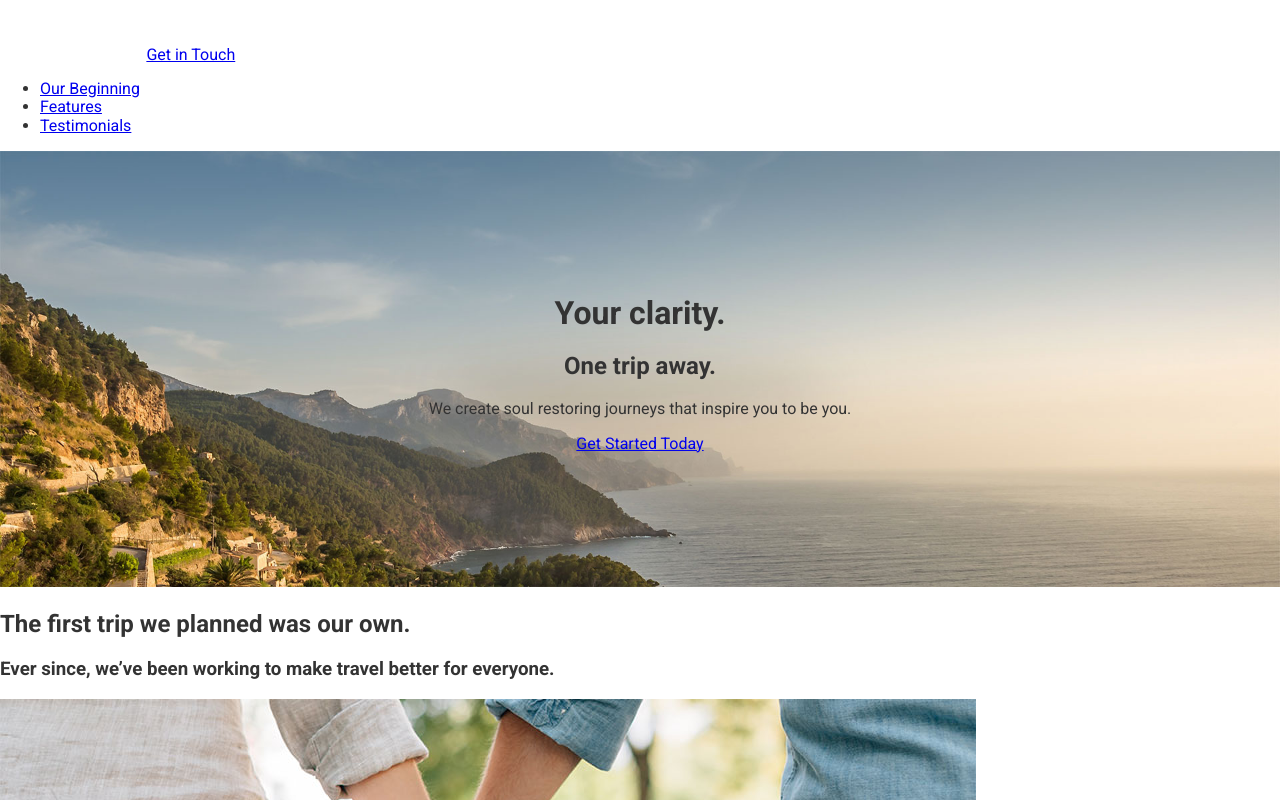
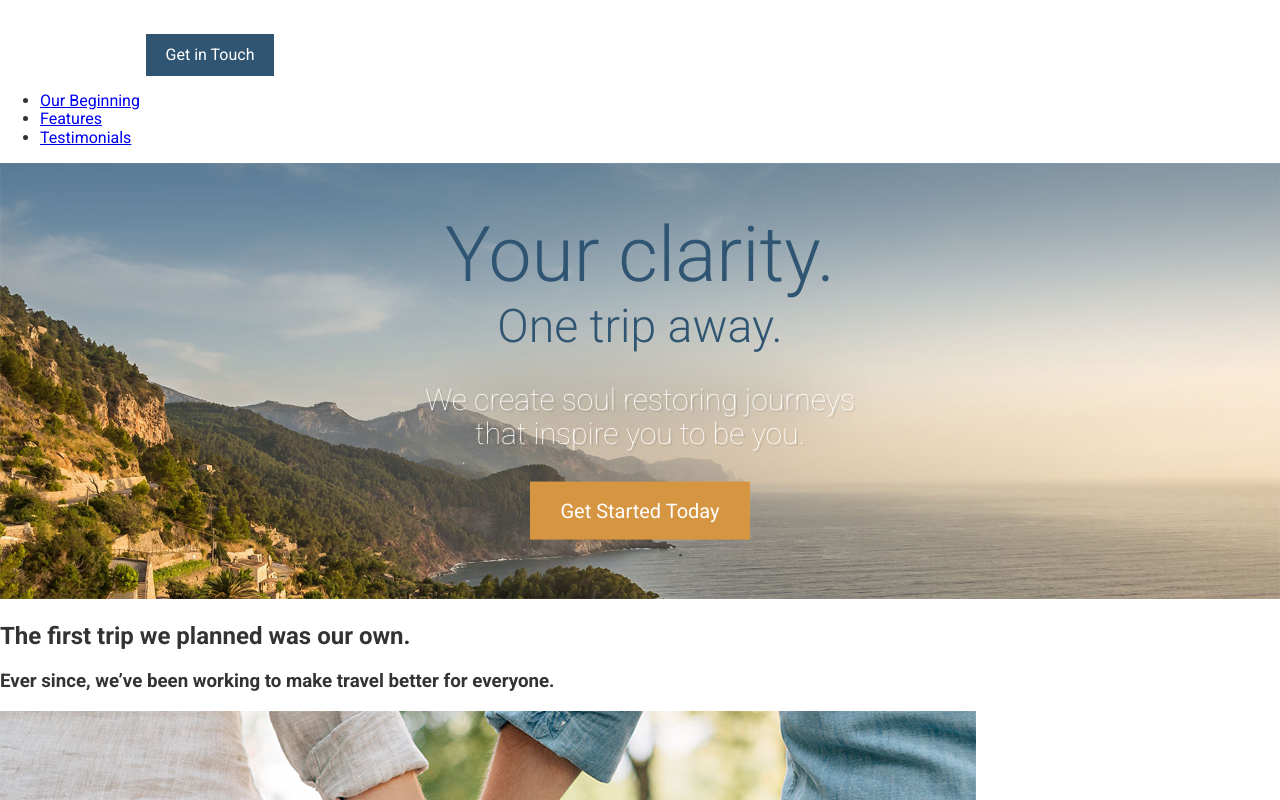
Before and after one commit to CodeConnects/travelingo, a website: page app/index.html in a window 1280 px wide. Shown: the top 800 px of the page. Drawn offline with Linux system fonts and the light colour scheme.

Commit message:
Added browser watch, some more postcss packages, and beginning css build

```diff
--- /dev/null
+++ b/app/assets/styles/base/_vars.css
@@ -0,0 +1,2 @@
+$main-blue: #2f5572;
+$main-orange: #d59541;
--- /dev/null
+++ b/app/assets/styles/modules/_btn.css
@@ -0,0 +1,16 @@
+.btn {
+    background-color: $main-blue;
+    color: #fff;
+    text-decoration: none;
+    padding: .75rem 1.2rem;
+    display: inline-block;
+
+    &--orange {
+        background-color: $main-orange;
+    }
+
+    &--large {
+        font-size: 1.25rem;
+        padding: 1.1rem 1.9rem;
+    }
+}
--- a/app/assets/styles/modules/_large-hero.css
+++ b/app/assets/styles/modules/_large-hero.css
@@ -1,7 +1,7 @@
 .large-hero {
     position: relative;
-}
-.large-hero__text-content {
+
+    &__text-content {
         width: 100%;
         text-align: center;
         position: absolute;
@@ -9,3 +9,28 @@
         top: 50%;
         transform: translateY(-50%);
     }
+
+    &__title {
+        font-weight: 300;
+        color: $main-blue;
+        font-size: 4.8rem;
+        margin: 0;
+    }
+
+    &__subtitle {
+        font-weight: 300;
+        color: $main-blue;
+        font-size: 2.9rem;
+        margin: 0;
+    }
+
+    &__description {
+        color: #fff;
+        font-size: 1.875rem;
+        font-weight: 100;
+        text-shadow: 2px 2px 0 rgba(0,0,0,.1);
+        max-width: 30rem;
+        margin-left: auto;
+        margin-right: auto;
+    }
+}
--- a/app/assets/styles/styles.css
+++ b/app/assets/styles/styles.css
@@ -1,3 +1,5 @@
 @import "normalize.css";
-@import "base/_global.css";
+@import "base/_vars";
+@import "base/_global";
 @import "modules/_large-hero";
+@import "modules/_btn";
--- a/app/index.html
+++ b/app/index.html
@@ -11,7 +11,7 @@
 <body>
   <header>
     <img src="assets/images/icons/clear-view-escapes.svg">
-    <a href="#">Get in Touch</a>
+    <a class="btn" href="#">Get in Touch</a>
     <nav>
       <ul>
         <li><a href="#our-beginning">Our Beginning</a></li>
@@ -24,10 +24,10 @@
   <div class="large-hero">
     <img src="assets/images/hero--large.jpg">
     <div class="large-hero__text-content">
-      <h1>Your clarity.</h1>
-      <h2>One trip away.</h2>
-      <p>We create soul restoring journeys that inspire you to be you.</p>
-      <p><a href="#">Get Started Today</a></p>
+      <h1 class="large-hero__title">Your clarity.</h1>
+      <h2 class="large-hero__subtitle">One trip away.</h2>
+      <p class="large-hero__description">We create soul restoring journeys that inspire you to be you.</p>
+      <p><a class="btn btn--orange btn--large" href="#">Get Started Today</a></p>
     </div>
   </div>
 
@@ -84,7 +84,7 @@
   </div>
 
   <footer>
-    <p>Copyright &copy; 2016 Clear View Escapes. All rights reserved. <a href="#">Get in Touch</a></p>
+    <p>Copyright &copy; 2016 Clear View Escapes. All rights reserved. <a class="btn btn--orange" href="#">Get in Touch</a></p>
   </footer>
 </body>
 </html>
--- a/app/temp/styles/styles.css
+++ b/app/temp/styles/styles.css
@@ -364,3 +364,44 @@ img {
         -webkit-transform: translateY(-50%);
                 transform: translateY(-50%);
     }
+
+.large-hero__title {
+        font-weight: 300;
+        color: #2f5572;
+        font-size: 4.8rem;
+        margin: 0;
+    }
+
+.large-hero__subtitle {
+        font-weight: 300;
+        color: #2f5572;
+        font-size: 2.9rem;
+        margin: 0;
+    }
+
+.large-hero__description {
+        color: #fff;
+        font-size: 1.875rem;
+        font-weight: 100;
+        text-shadow: 2px 2px 0 rgba(0,0,0,.1);
+        max-width: 30rem;
+        margin-left: auto;
+        margin-right: auto;
+    }
+
+.btn {
+    background-color: #2f5572;
+    color: #fff;
+    text-decoration: none;
+    padding: .75rem 1.2rem;
+    display: inline-block;
+}
+
+.btn--orange {
+        background-color: #d59541;
+    }
+
+.btn--large {
+        font-size: 1.25rem;
+        padding: 1.1rem 1.9rem;
+    }
--- a/package.json
+++ b/package.json
@@ -13,6 +13,7 @@
   },
   "devDependencies": {
     "autoprefixer": "^8.2.0",
+    "browser-sync": "^2.23.7",
     "gulp": "^3.9.1",
     "gulp-postcss": "^7.0.1",
     "gulp-watch": "^5.0.0",
```
Also changed, not shown: gulp/tasks/styles.js (added, +12 -0 lines), gulp/tasks/watch.js (added, +27 -0 lines), gulpfile.js (+2 -30 lines), 1 other file. Lines whose indentation alone changed are shown as unchanged.
